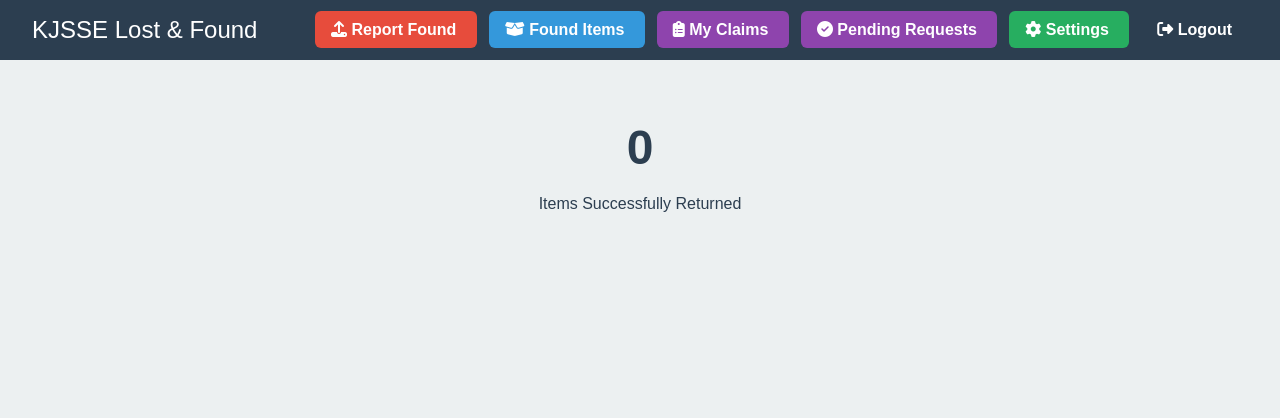
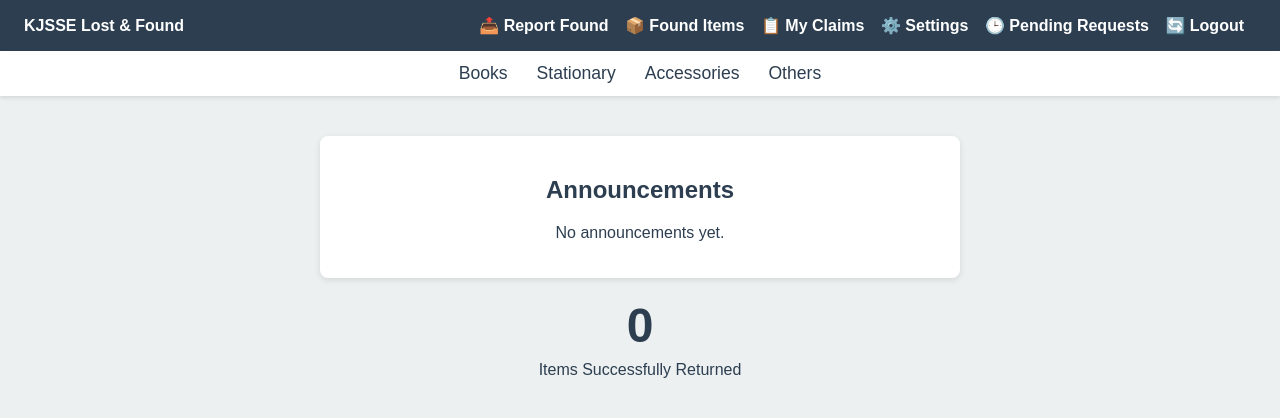
Before and after one commit to VirajWairkar/Viraj, a Flask app: page / in a window 1280 px wide. Shown: the top 418 px of the page. Run offline with Flask 3, Linux system fonts and the light colour scheme; a user stored in the database is signed in.

Commit message:
Initial commit or update

```diff
--- a/Templates/categoryitems.html
+++ b/Templates/categoryitems.html
@@ -37,6 +37,9 @@
       text-decoration: none;
       color: #3498db;
       font-weight: 500;
+      display: flex;
+      align-items: center;
+      gap: 8px;
     }
     .sidebar a:hover { text-decoration: underline; }
 
--- a/Templates/home.html
+++ b/Templates/home.html
@@ -1,96 +1,100 @@
 <!DOCTYPE html>
 <html lang="en">
 <head>
-  <meta charset="UTF-8"/>
-  <meta name="viewport" content="width=device-width,initial-scale=1"/>
+  <meta charset="UTF-8">
   <title>KJSSE Lost & Found</title>
   <link rel="stylesheet"
-        href="https://cdnjs.cloudflare.com/ajax/libs/font-awesome/6.4.0/css/all.min.css"/>
+        href="https://cdnjs.cloudflare.com/ajax/libs/font-awesome/6.4.0/css/all.min.css" />
   <style>
-    :root {
-      --primary-blue: #3498db;
-      --accent-red:   #e74c3c;
-      --dark-blue:    #2c3e50;
-      --light-bg:     #ecf0f1;
-      --text-light:   #fff;
+    body {
+      font-family: sans-serif;
+      margin: 0;
+      background: #ecf0f1;
+      color: #2c3e50;
     }
-    body {
-      margin: 0; font-family: sans-serif;
-      background: var(--light-bg); color: var(--dark-blue);
+    header {
+      background: #2c3e50;
+      color: white;
+      padding: 16px 24px;
+      display: flex;
+      align-items: center;
+      justify-content: space-between;
     }
-    .header {
-      display: flex; align-items: center; justify-content: space-between;
-      padding: 16px 32px; background: var(--dark-blue); color: var(--text-light);
+    nav a {
+      margin-right: 12px;
+      color: white;
+      text-decoration: none;
+      font-weight: bold;
     }
-    .title { font-size: 1.5rem; }
-    .actions a {
-      margin-left: 12px;
-      padding: 10px 16px; border-radius: 6px;
-      text-decoration: none; color: #fff;
-      font-weight: 600;
+    .categories {
+      background: white;
+      padding: 12px 24px;
+      text-align: center;
+      font-size: 1.1rem;
+      box-shadow: 0 2px 4px rgba(0,0,0,0.1);
     }
-    .report-btn      { background: var(--accent-red); }
-    .found-items-btn { background: var(--primary-blue); }
-    .claims-btn      { background: #8e44ad; }
-    .settings-btn    { background: #27ae60; }
-    .logout-btn      { background: transparent; color: #fff; }
-    .actions a:hover  { opacity: 0.9; }
-
+    .categories a {
+      margin: 0 12px;
+      text-decoration: none;
+      color: #2c3e50;
+      font-weight: 500;
+    }
+    .categories a:hover {
+      text-decoration: underline;
+    }
     .main {
-      padding: 40px; text-align: center;
+      padding: 40px;
+      text-align: center;
     }
-    .found-count {
-      font-size: 3rem; font-weight: bold; margin: 20px 0;
+    .announcements {
+      background: white;
+      padding: 20px;
+      margin: 0 auto 20px;
+      max-width: 600px;
+      border-radius: 8px;
+      box-shadow: 0 2px 6px rgba(0,0,0,0.1);
+    }
+    .count {
+      font-size: 48px;
+      font-weight: bold;
+      margin-bottom: 8px;
     }
   </style>
 </head>
 <body>
-  <header class="header">
-    <div class="title">KJSSE Lost & Found</div>
-    <div class="actions">
-      <a href="{{ url_for('report_found') }}"      class="report-btn">
-        <i class="fas fa-upload"></i> Report Found
-      </a>
-      <a href="{{ url_for('items_found') }}"       class="found-items-btn">
-        <i class="fas fa-box-open"></i> Found Items
-      </a>
-      <a href="{{ url_for('my_claims') }}"         class="claims-btn">
-        <i class="fas fa-clipboard-list"></i> My Claims
-      </a>
-      {% if 'admin' in roles %}
-        <a href="{{ url_for('view_requests') }}"   class="claims-btn">
-          <i class="fas fa-check-circle"></i> Pending Requests
-        </a>
-      {% endif %}
-      <a href="{{ url_for('settings') }}"          class="settings-btn">
-        <i class="fas fa-cog"></i> Settings
-      </a>
-      <a href="{{ url_for('logout') }}"            class="logout-btn">
-        <i class="fas fa-sign-out-alt"></i> Logout
-      </a>
-    </div>
-  </header>
 
-  <div class="main">
-    <div class="found-count" data-target="{{ found_count }}">0+</div>
+<header>
+  <div><strong>KJSSE Lost & Found</strong></div>
+  <nav>
+    <a href="{{ url_for('report_found') }}">📤 Report Found</a>
+    <a href="{{ url_for('items_found') }}">📦 Found Items</a>
+    <a href="{{ url_for('my_claims') }}">📋 My Claims</a>
+    <a href="{{ url_for('settings') }}">⚙️ Settings</a>
+    {% if 'admin' in roles %}
+      <a href="{{ url_for('view_requests') }}">🕒 Pending Requests</a>
+    {% endif %}
+    <a href="{{ url_for('logout') }}">🔄 Logout</a>
+  </nav>
+</header>
+
+<div class="categories">
+  <a href="{{ url_for('category_items', cat='books') }}">Books</a>
+  <a href="{{ url_for('category_items', cat='stationary') }}">Stationary</a>
+  <a href="{{ url_for('category_items', cat='accessories') }}">Accessories</a>
+  <a href="{{ url_for('category_items', cat='others') }}">Others</a>
+</div>
+
+<div class="main">
+  <div class="announcements">
+    <h2>Announcements</h2>
+    <p>No announcements yet.</p>
+  </div>
+
+  <div>
+    <div class="count">{{ found_count }}</div>
     <div>Items Successfully Returned</div>
   </div>
+</div>
 
-  <script>
-    document.addEventListener('DOMContentLoaded', () => {
-      const el   = document.querySelector('.found-count');
-      const tgt  = parseInt(el.getAttribute('data-target'), 10) || 0;
-      let   cur  = 0, step = Math.ceil(tgt/50) || 1;
-      const iv = setInterval(() => {
-        cur += step;
-        if (cur >= tgt) {
-          el.textContent = tgt;
-          clearInterval(iv);
-        } else {
-          el.textContent = cur + '+';
-        }
-      }, 20);
-    });
-  </script>
 </body>
 </html>
--- a/app.py
+++ b/app.py
@@ -1,6 +1,6 @@
 import os
 from dotenv import load_dotenv
-from datetime import date
+from datetime import date,timedelta
 from functools import wraps
 
 from flask import (
@@ -192,8 +192,8 @@ def category_items(cat):
     ]
 
     all_dates = [r.date_found for r in Report.query.with_entities(Report.date_found)]
-    min_date = min(all_dates) if all_dates else date.today().isoformat()
-    max_date = max(all_dates) if all_dates else date.today().isoformat()
+    max_date = date.today().isoformat()
+    min_date = (date.today() - timedelta(days=6)).isoformat()
 
     user_claims = {
         cr.report_id for cr in ClaimRequest.query.filter_by(user_email=session['email'])
@@ -218,6 +218,7 @@ def claim_report(report_id):
         user_email=session['email'],
         report_id=report_id
     ).first()
+
     if not exists:
         cr = ClaimRequest(user_email=session['email'], report_id=report_id)
         db.session.add(cr)
```
Also changed, not shown: Templates/itemsfound.html (renamed from Templates/items_found.html), Templates/myclaims.html (renamed from Templates/my_claims.html), instance/lost_and_found.db.
